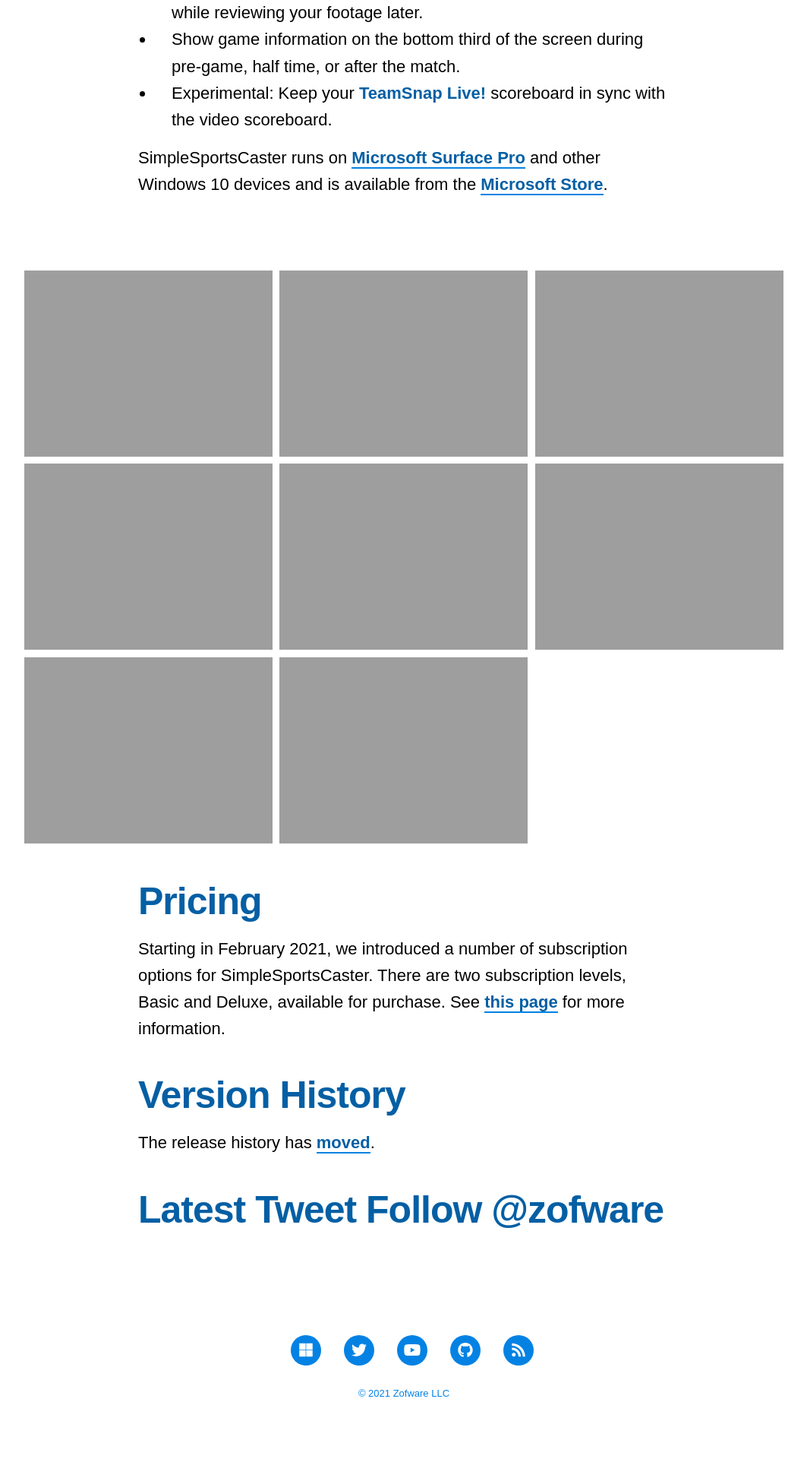
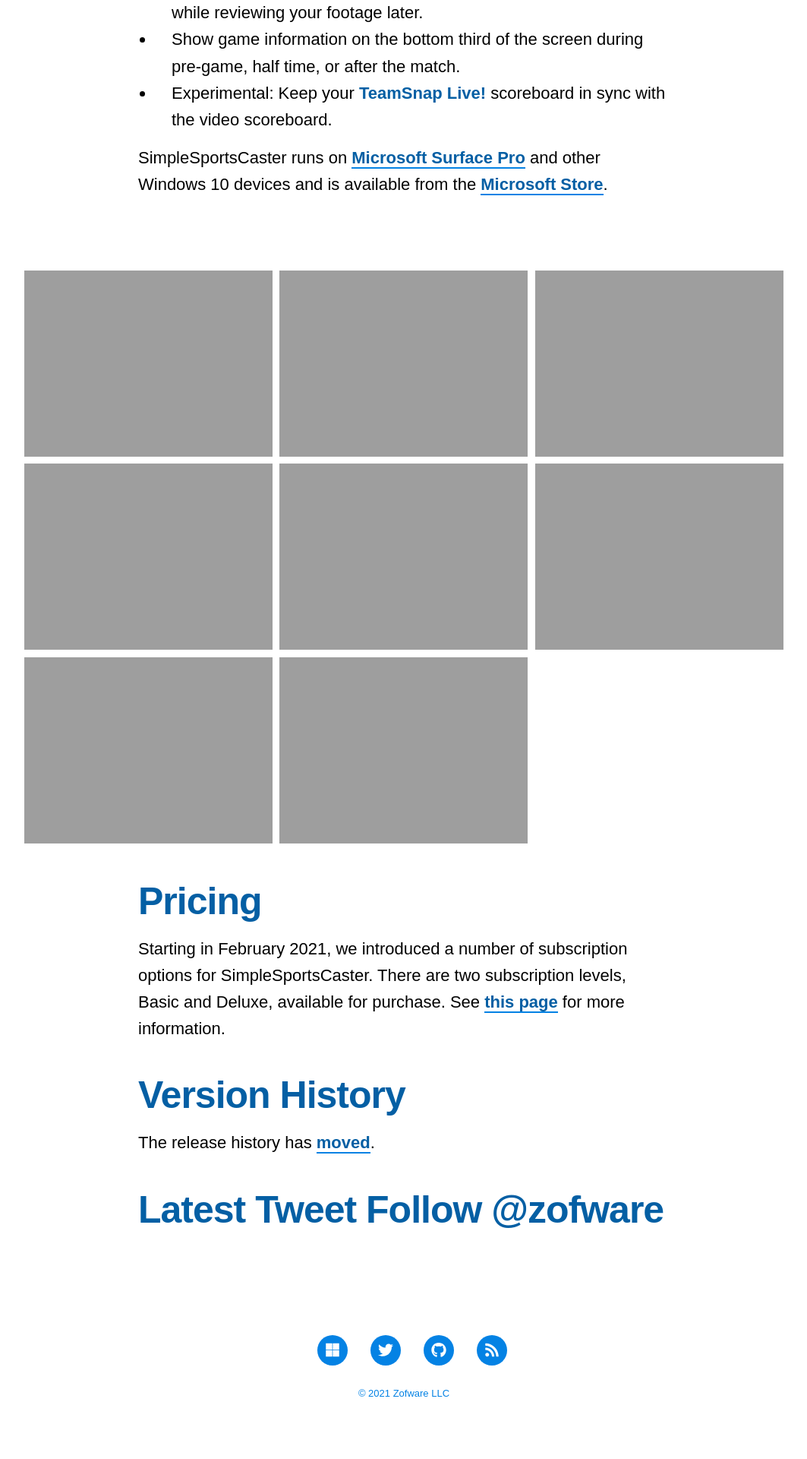
Before and after one commit to Zofware/www.simplesportscaster.com, a Jekyll site: the page built from docs/_pages/about.md, in a window 1280 px wide. Shown: the part 1355-3275 px from the top of the page at 76% size, without its empty margins (108-1171 px from the left). Built offline with Jekyll 4.4.1, drawn with Linux system fonts in a browser that asks for light colours; nearby versions of some CDN libraries; some web fonts are replaced; comment, search, counter and statistics services are not loaded.

Commit message:
Remove YouTube link button and modify embedded player to comply with YouTube requirements.

```diff
--- a/docs/_data/settings.yml
+++ b/docs/_data/settings.yml
@@ -49,7 +49,7 @@
   twitter_url: 'https://twitter.com/zofware'
   instagram_url: ''
   snapchat_url: ''
-  youtube_url: 'https://www.youtube.com/channel/UCgpd1uSxhDBEaVLVdVEelXQ'
+  # youtube_url: 'https://www.youtube.com/channel/UCgpd1uSxhDBEaVLVdVEelXQ'
   google-plus_url: ''
   vimeo_url: ''
   pinterest_url: ''
--- a/docs/_includes/socials.html
+++ b/docs/_includes/socials.html
@@ -2,11 +2,11 @@
     {% for url in site.data.settings.social_settings %}
     {% if url[1] != '' %}
     <li class="socials__item">
-        <a href="{{ url[1] }}" target="_blank" class="socials__item__link" title="{{ url[0] | remove: '_url' | remove: 'fas_' | replace: '-', ' ' | capitalize }}">
+        <a href="{{ url[1] }}" target="_blank" class="socials__item__link" title="{{ url[0] | remove: '_url' | remove: 'fas_' | remove: 'fab_' | replace: '-', ' ' | capitalize }}">
             {% if url[0] contains "fas_" %}
                 <i class="fas fa-{{ url[0] | replace: 'facebook', 'facebook-f' | remove: 'fas_' | remove: '_url' }}" aria-hidden="true"></i>
             {% else %}
-                <i class="fab fa-{{ url[0] | replace: 'facebook', 'facebook-f' | remove: '_url' }}" aria-hidden="true"></i>
+                <i class="fab fa-{{ url[0] | replace: 'facebook', 'facebook-f' | remove: 'fab_' | remove: '_url' }}" aria-hidden="true"></i>
             {% endif %}
         </a>
     </li>
--- a/docs/_pages/about.md
+++ b/docs/_pages/about.md
@@ -15,7 +15,11 @@
 -->
 
 <!-- non-looping, non-autoplay -->
+<!--
 <iframe width="560" height="315" src="https://www.youtube.com/embed/hQVCQU7D-KM?rel=0&controls=0&showinfo=0" frameborder="0" allow="accelerometer; autoplay; clipboard-write; encrypted-media; gyroscope; picture-in-picture" allowfullscreen></iframe>
+-->
+
+<iframe width="560" height="315" src="https://www.youtube.com/embed/hQVCQU7D-KM?rel=0" title="YouTube video player" frameborder="0" allow="accelerometer; autoplay; clipboard-write; encrypted-media; gyroscope; picture-in-picture" allowfullscreen></iframe>
 
 Features:
 * Customize the scoreboard with team colors and logos.
```
